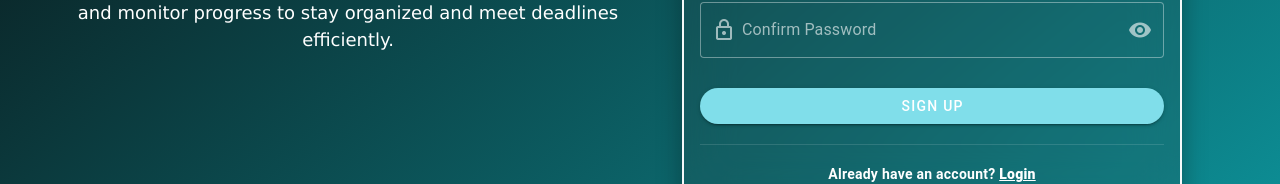
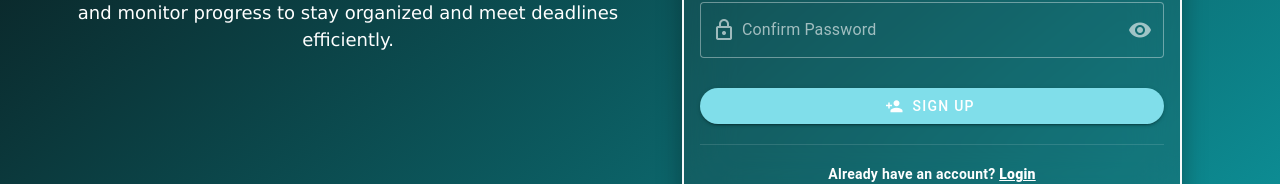
Before and after one commit to cindycariate/task_hub, a Vue app: page /signUp in a window 1280 px wide. Shown: the part 418-602 px from the top of the page. Built offline with nearby package versions, Linux system fonts and the light colour scheme.

Commit message:
added login and register icon

```diff
--- a/src/views/auth/LoginView.vue
+++ b/src/views/auth/LoginView.vue
@@ -52,6 +52,7 @@ import AppLayout from '@/components/layout/AppLayout.vue'
                   color="cyan-lighten-2"
                   rounded="xl"
                   block
+                  prepend-icon="mdi-login"
                   >Log in</v-btn
                 >
               </v-form>
--- a/src/views/auth/SignUpView.vue
+++ b/src/views/auth/SignUpView.vue
@@ -66,6 +66,7 @@ import AppLayout from '@/components/layout/AppLayout.vue'
                   color="cyan-lighten-3"
                   rounded="xl"
                   block
+                  prepend-icon="mdi-account-plus"
                   >Sign up</v-btn
                 >
               </v-form>
```
